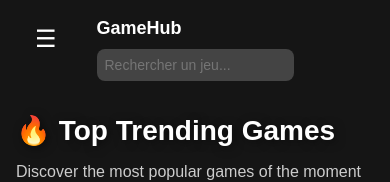
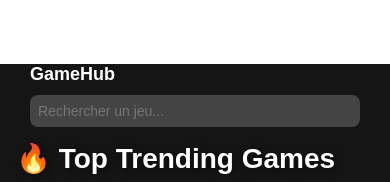
Before and after one commit to adrienmerignac/game-explorer, a React (Vite) app: page / in a window 390 px wide. Shown: the top 182 px of the page. Built offline with nearby package versions, Linux system fonts and the light colour scheme; no server answers.

Commit message:
Enhance mobile responsive design

```diff
--- a/src/components/GameDetails/GameDetails.tsx
+++ b/src/components/GameDetails/GameDetails.tsx
@@ -36,8 +36,6 @@ const GameDetails: React.FC = () => {
   if (state.error) return <div>{state.error}</div>;
 
   const { game } = state;
-
-  console.log("game", game);
 
   return (
     <>
@@ -126,7 +124,10 @@ const GameDetails: React.FC = () => {
               {game.ratings &&
                 Object.entries(game.ratings).map(([key, value]: any) => (
                   <div key={key} className="rating">
-                    <span>{value.title}</span>
+                    <span>
+                      {value.title.charAt(0).toUpperCase() +
+                        value.title.slice(1)}
+                    </span>
                     <div className="rating-bar">
                       <div
                         className="rating-fill"
@@ -183,7 +184,7 @@ const GameDetails: React.FC = () => {
                 </a>
               )}
 
-              {game.youtube_count && (
+              {game.youtube_count > 0 && (
                 <a
                   href={`https://www.youtube.com/results?search_query=${game.name}`}
                   target="_blank"
--- a/src/styles/media-queries.css
+++ b/src/styles/media-queries.css
@@ -161,7 +161,6 @@
   .header__wrapper {
     flex-direction: column;
     align-items: flex-start;
-    padding: 8px;
   }
 
   .logo {
@@ -197,11 +196,13 @@
 
 @media (max-width: 480px) {
   .page__header {
-    padding: 8px 20px;
+    margin-top: 64px;
+    padding: 0px 30px;
   }
 
   .header__wrapper {
-    padding: 10px;
+    padding-left: 0;
+    width: 100%;
   }
 
   .logo {
@@ -248,7 +249,7 @@
     max-height: 150px;
     font-size: 14px;
     padding: 6px;
-    width: initial;
+    width: -webkit-fill-available;
   }
 
   .suggestion-img {
--- a/src/styles/sidebar.css
+++ b/src/styles/sidebar.css
@@ -102,3 +102,15 @@
     display: none;
   }
 }
+
+@media (max-width: 480px) {
+  .sidebar-toggle {
+    top: 0;
+    left: 15px;
+  }
+
+  .sidebar-close {
+    padding: 0px 16px;
+    top: 12px;
+  }
+}
```
